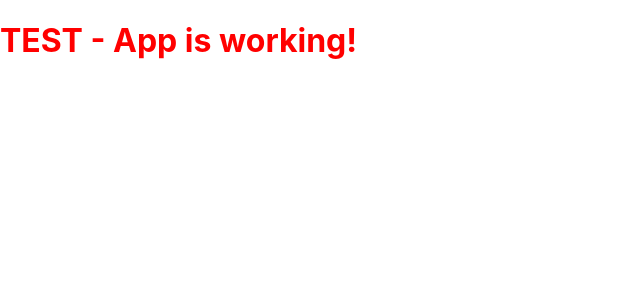
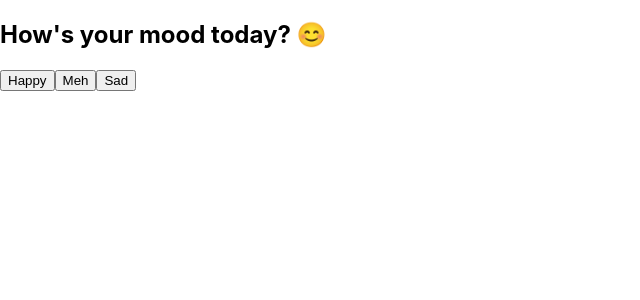
Before and after one commit to ab03ayy/moodmorph-frontend, a React (Create React App) app: page / in a window 1280 px wide. Shown: the top 300 px of the page, without its empty margins (0-640 px from the left). Built offline with nearby package versions, Linux system fonts and the light colour scheme.

Commit message:
Fix default App.js content

```diff
--- a/src/App.js
+++ b/src/App.js
@@ -1,3 +1,24 @@
-export default function App() {
-  return <h1 style={{color: 'red'}}>TEST - App is working!</h1>;
+import { useState } from 'react';
+import Quiz from './components/Quiz';
+import MemeGenerator from './components/MemeGenerator';
+import './styles/App.css';
+
+function App() {
+  const [quizCompleted, setQuizCompleted] = useState(false);
+  const [mood, setMood] = useState('');
+
+  return (
+    <div className="app-container">
+      {!quizCompleted ? (
+        <Quiz onComplete={(mood) => {
+          setMood(mood);
+          setQuizCompleted(true);
+        }} />
+      ) : (
+        <MemeGenerator mood={mood} />
+      )}
+    </div>
+  );
 }
+
+export default App;
```
